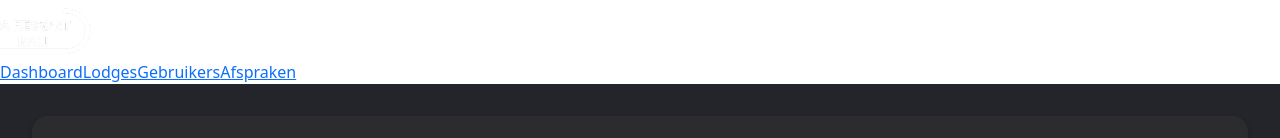
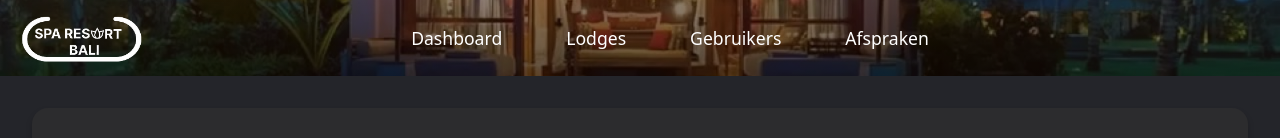
Before and after one commit to S1mpleDimplee/sparesort-frontend, a React (Create React App) app: page /dashboard/lodges in a window 1280 px wide. Shown: the top 138 px of the page. Built offline with nearby package versions, Linux system fonts and the light colour scheme; grey boxes are pictures that could not be loaded.

Commit message:
Refactor Navbar styles: enhance layout and dropdown menu for improved usability

```diff
--- a/src/Navbars/Navbardashboard/NavbarDashboard.css
+++ b/src/Navbars/Navbardashboard/NavbarDashboard.css
@@ -1,3 +1,95 @@
+.navbar-dash {
+  background: linear-gradient(#0000001a, rgba(0, 0, 0, 0.4)),
+    url("../../media/homeimg.png") center/cover no-repeat;
+  max-height: 15vh;
+}
+
+.navbar-dash-container {
+  display: flex;
+  margin: 1vh 4vw;
+}
+
+.navbar-dash-logo {
+  flex-shrink: 0;
+}
+
+.logo-image {
+  width: 140px;
+  height: 140px;
+  object-fit: contain;
+  cursor: pointer;
+}
+
+.navbar-dash-nav {
+  display: flex;
+  align-items: center !important;
+  justify-self: center !important;
+  gap: 4rem;
+  flex-direction: row !important;
+  flex: 1 !important;
+  justify-content: center !important;
+  margin: 0 2rem;
+}
+
+.nav-dash-link {
+  color: #ffffff !important;
+  text-decoration: none;
+  font-size: 1.1rem;
+  font-weight: 500;
+  padding: 0.5rem 0;
+  cursor: pointer;
+  position: relative;
+  transition: all 0.3s ease;
+}
+
+.nav-dash-link::after {
+  content: "";
+  position: absolute;
+  bottom: -4px;
+  left: 0;
+  width: 0;
+  height: 2px;
+  background: #ffffff;
+  transition: width 0.3s ease;
+}
+
+
+.nav-dash-link:hover::after,
+.nav-dash-link.active::after {
+  width: 100%;
+}
+
+.nav-dash-link.active {
+  color: #ffffff;
+}
+
+.navbar-dash-login-btn {
+  padding: 0.4rem 1.5rem;
+  background: transparent;
+  color: white;
+  margin-top: 1.5vh !important;
+  border: 2px solid #ff9f10;
+  border-radius: 30px;
+  font-size: 1rem;
+  margin-left: 19vw;
+  font-weight: 600;
+  cursor: pointer;
+  transition: all 0.3s ease;
+  white-space: nowrap;
+}
+
+.navbar-dash-login-btn:hover {
+  background: white;
+  color: #2b2b2b;
+  transform: translateY(-2px);
+  box-shadow: 0 4px 15px rgba(255, 255, 255, 0.3);
+}
+
+.navbar-dash-login-btn:active {
+  transform: translateY(0);
+}
+
+
 .nav-dropdown {
   position: relative;
   display: inline-block;
@@ -15,24 +107,43 @@
 
 .nav-dropdown-menu {
   position: absolute;
-  top: calc(100% + 1rem); /* Positioned below the nav link */
-  left: 50%;
-  transform: translateX(-50%); /* Center align under the link */
-  background: var(--lightcard, #2C2C2E);
+  left: 180%;
+  transform: translateX(-50%);
+  background: var(--lightcard);
   border-radius: 12px;
+  border-top-left-radius: 0px;
+  border-bottom-left-radius: 0px;
   box-shadow: 0 10px 40px rgba(0, 0, 0, 0.4);
   backdrop-filter: blur(10px);
   border: 1px solid rgba(255, 255, 255, 0.1);
   overflow: hidden;
+  color : var(--text);
   z-index: 1001;
   min-width: 200px;
-  animation: dropdownFadeIn 0.3s ease-out;
-  /* Remove any margin that could affect layout */
+  animation: dropdownFadeIn 0.5s ease-out;
   margin: 0;
-  /* Ensure it doesn't affect document flow */
   width: max-content;
 }
 
+/* .nav-dropdown-menu:not(:hover):not(.nav-item:hover) {
+  animation: dropdownFadeOut 0.3s ease-out forwards;
+} */
+
+.nav-dropdown-item {
+  display: block;
+  padding: 0.7rem 1.5rem;
+  color: var(--text);
+  text-decoration: none;
+  font-size: 1.05rem;
+  font-weight: 500;
+  transition: background 0.3s ease, color 0.3s ease;
+  border-bottom: #575757 1px solid;
+}
+
+.nav-dropdown-item:hover {
+  background: rgba(255, 255, 255, 0.1);
+  color: #ffffff;
+}
 @keyframes dropdownFadeIn {
   from {
     opacity: 0;
@@ -44,29 +155,17 @@
   }
 }
 
-.nav-dropdown-item {
-  display: flex;
-  align-items: center;
-  gap: 0.5rem;
-  padding: 0.75rem 1rem;
-  cursor: pointer;
-  transition: all 0.3s ease;
-  color: white;
-  font-size: 0.9rem;
-  font-weight: 500;
-  white-space: nowrap; /* Prevent text wrapping */
+@keyframes dropdownFadeOut {
+  from {
+    opacity: 1;
+    transform: translateX(-50%) translateY(0);
+  }
+  to {
+    opacity: 0;
+    transform: translateX(-50%) translateY(-10px);
+  }
 }
 
-.nav-dropdown-item:hover {
-  background: rgba(255, 159, 16, 0.1);
-  color: #FF9F10;
+.navbar-nav {
+  position: relative;
 }
-
-.nav-dropdown-item:first-child {
-  border-top: none;
-}
-
-/* Ensure the dropdown doesn't interfere with navbar layout */
-.navbar-nav {
-  position: relative; /* Ensure proper stacking context */
-}
--- a/src/Navbars/Navbarhome/Navbarhome.css
+++ b/src/Navbars/Navbarhome/Navbarhome.css
@@ -92,55 +92,3 @@
 .navbar-login-btn:active {
   transform: translateY(0);
 }
-
-.nav-dropdown {
-  position: relative;
-}
-
-.dropdown-menu {
-  position: absolute;
-  top: calc(100% + 0.5rem);
-  left: 50%;
-  transform: translateX(-50%) translateY(-10px);
-  background: rgba(255, 255, 255, 0.98);
-  backdrop-filter: blur(10px);
-  border: 2px solid #FF9F10;
-  border-radius: 12px;
-  padding: 0.8rem 0;
-  min-width: 200px;
-  box-shadow: 0 8px 24px rgba(0, 0, 0, 0.4);
-  z-index: 1001;
-  opacity: 0;
-  visibility: hidden;
-  transition: all 0.3s cubic-bezier(0.4, 0, 0.2, 1);
-  pointer-events: none;
-  user-select: none;
-}
-
-.nav-dropdown:hover .dropdown-menu {
-  opacity: 1;
-  visibility: visible;
-  transform: translateX(-50%) translateY(0);
-  pointer-events: auto;
-}
-
-.dropdown-item {
-  display: block;
-  padding: 0.7rem 1.5rem;
-  color: #1a1a1a !important;
-  text-decoration: none;
-  font-size: 1.05rem;
-  font-weight: 500;
-  transition: background-color 0.2s ease;
-  cursor: pointer;
-  white-space: nowrap;
-  text-align: left;
-}
-
-.dropdown-item:hover {
-  background-color: rgba(255, 159, 16, 0.1);
-}
-
-.dropdown-item + .dropdown-item {
-  border-top: 1px solid rgba(0, 0, 0, 0.08);
-}
```
